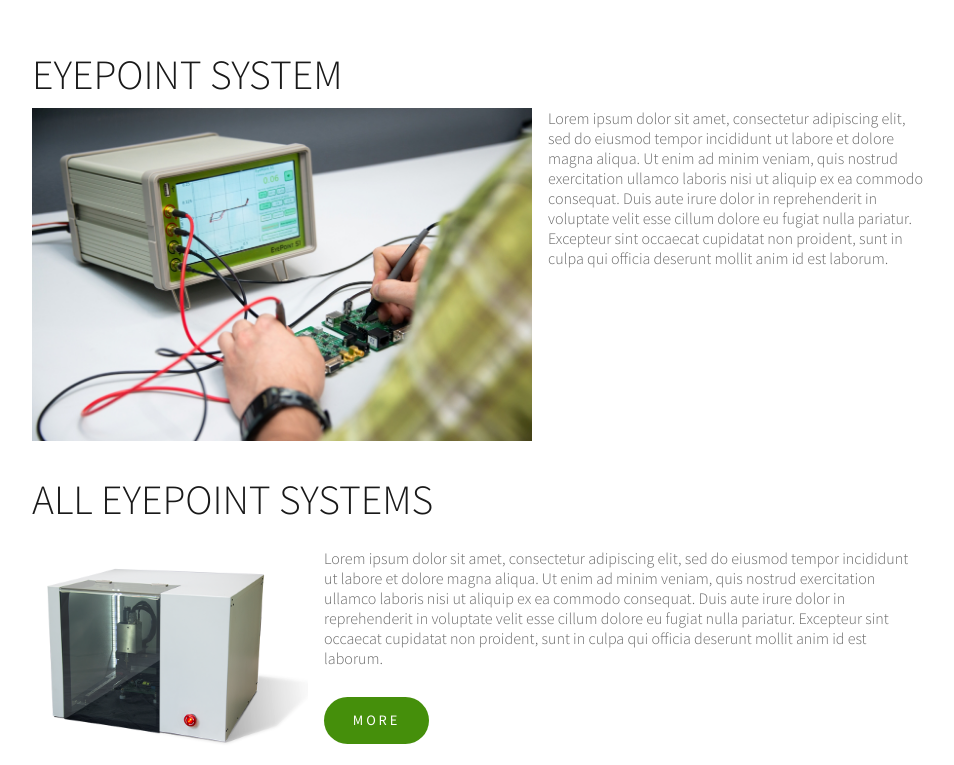
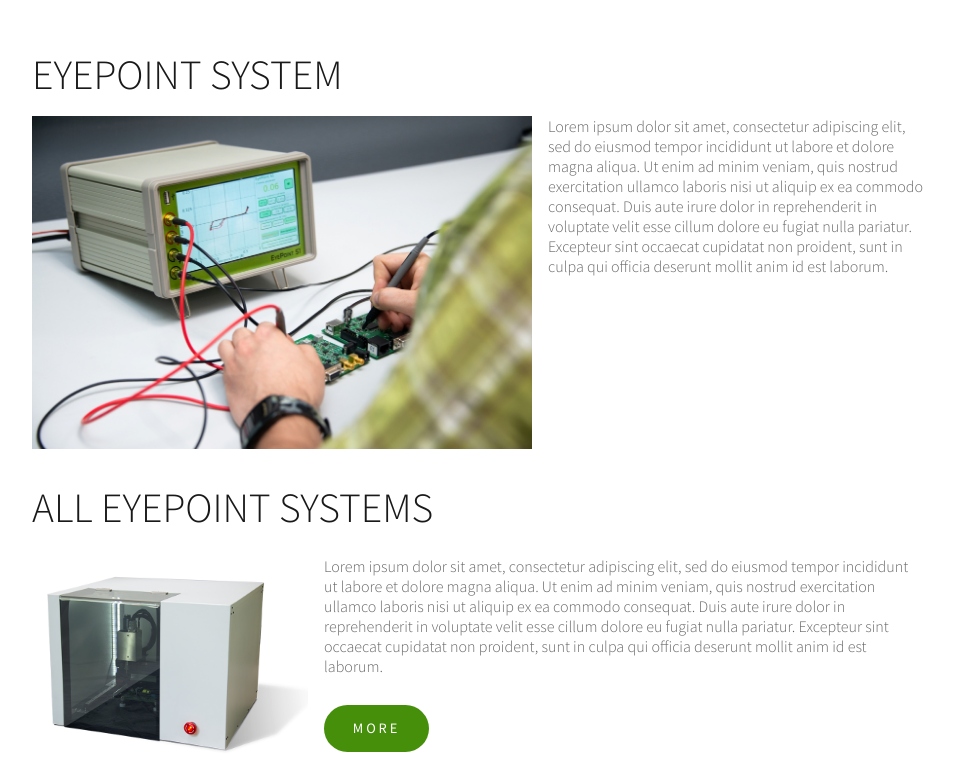
Before and after one commit to Marladon/ep-website, a Python web app: template view/templates/index.html in a window 1280 px wide. Shown: the part 80-845 px from the top of the page, without its empty margins (160-1114 px from the left). Run offline with Jinja, Linux system fonts and the light colour scheme; the template is opened without the code that fills it, so the values that code supplies are empty.

Commit message:
More right display for intro

```diff
--- a/view/static/default.css
+++ b/view/static/default.css
@@ -62,23 +62,23 @@
 
     #intro-container
     {
-        display: flex;
-        vertical-align:middle;
         margin-bottom: 2em;
-        margin-top: 0.50em;
+        margin-top: 1.00em;
+        display: inline-block;
     }
 
     #intro-text
     {
         color: rgba(0,0,0,0.6);
-        vertical-align:middle;
     }
 
     #intro-image
     {
-        width: 500px;
+        width: 40vw;
+        min-width: 300px;
+        max-width: 500px;
         margin-right: 1em;
-        vertical-align:middle;
+        float: left;
     }
 
 /*********************************************************************************/
--- a/view/templates/index.html
+++ b/view/templates/index.html
@@ -51,6 +51,8 @@ Released   : 20130924
 				Lorem ipsum dolor sit amet, consectetur adipiscing elit, sed do eiusmod tempor incididunt ut labore et dolore magna aliqua. Ut enim ad minim veniam, quis nostrud exercitation ullamco laboris nisi ut aliquip ex ea commodo consequat. Duis aute irure dolor in reprehenderit in voluptate velit esse cillum dolore eu fugiat nulla pariatur. Excepteur sint occaecat cupidatat non proident, sunt in culpa qui officia deserunt mollit anim id est laborum.
 			</div>
 		</div>
+
+		<div style="clear:both;"></div>
 
 	<h2>All EyePoint systems</h2>
 
```
